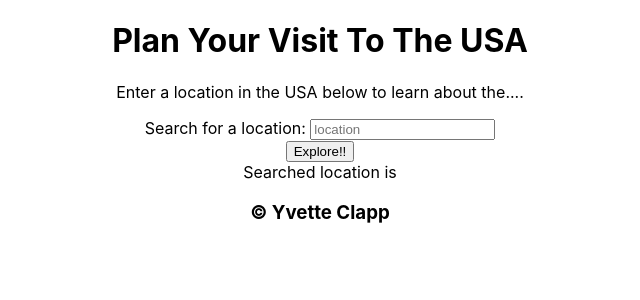
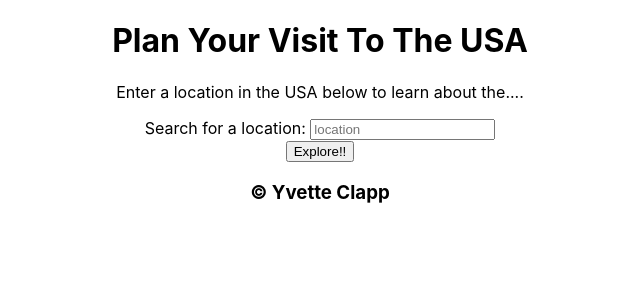
Before and after one commit to ymclapp/city-explorer-react, a React (Create React App) app: page / in a window 1280 px wide. Shown: the top 300 px of the page, without its empty margins (320-960 px from the left). Built offline with nearby package versions, Linux system fonts and the light colour scheme.

Commit message:
added conditional formatting for searched location showing up

```diff
--- a/src/components/main.js
+++ b/src/components/main.js
@@ -35,9 +35,13 @@ class Main extends React.Component {
                         <button type = "submit">Explore!!</button>
                     </div>
                 </form>
-                <div>
-                    Searched location is {this.state.search}  {/* this search needs to match the other commented search items so that state is updated*/}
-                </div>
+
+                {this.state.search &&  /*conditional rendering - if the first thing exists, show the second.  If the first does not exist, show the first.  This one is saying if we have a search, then show the Searched location is with the location.  Otherwise, do not show that statement*/
+
+                    <div>
+                        Searched location is {this.state.search}  {/* this search needs to match the other commented search items so that state is updated*/}
+                    </div>
+                }
             </main>
         )
     }
```
